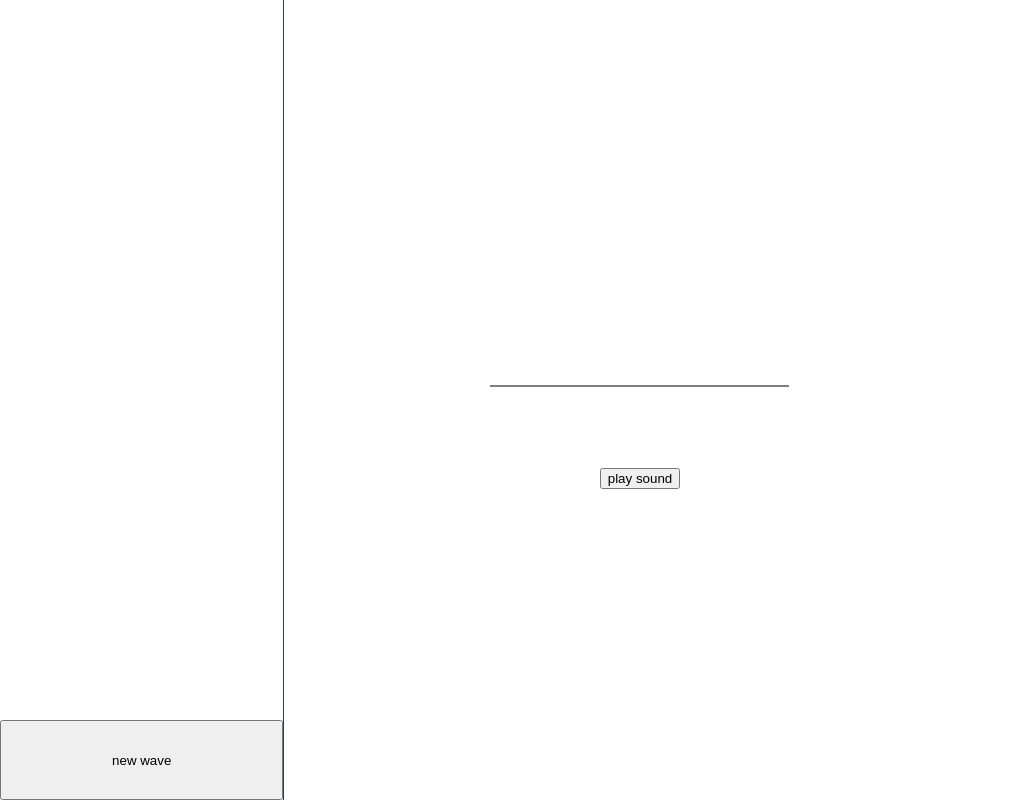
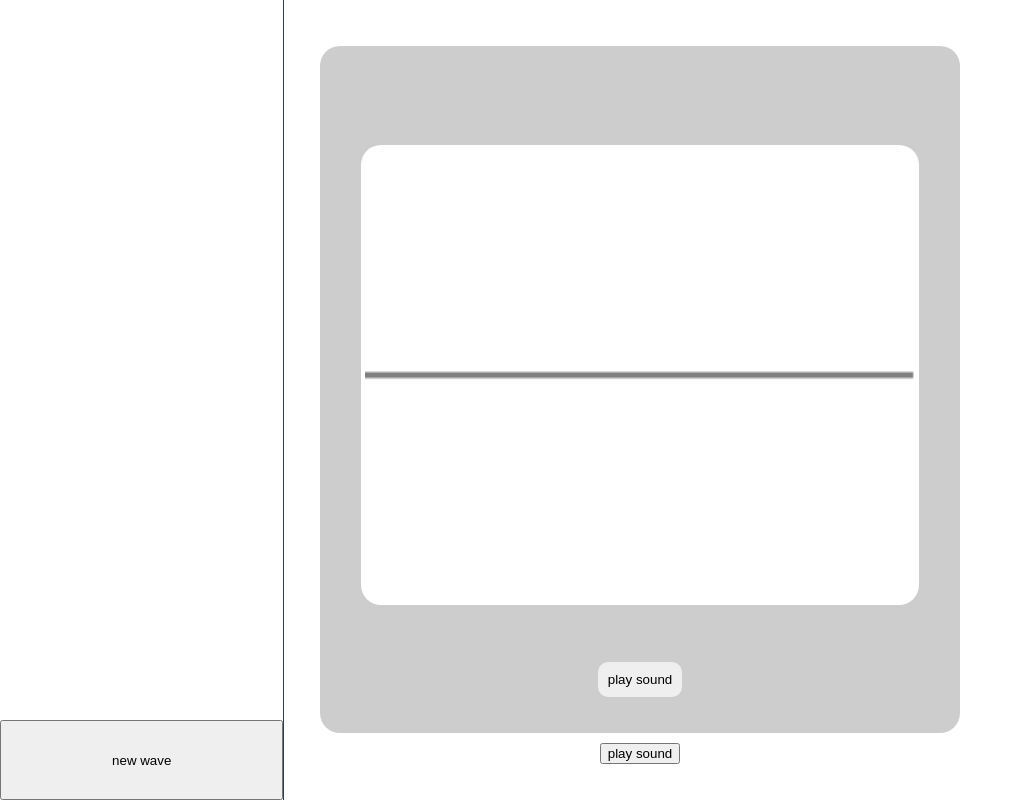
Before and after one commit to guillermoVicenteGonzalez/vue-synth, a Vue app in the folder vue-synth/: page / in a window 1280 px wide. Shown: the whole page, without its empty margins (0-1023 px from the left). Built offline with nearby package versions, Linux system fonts and the light colour scheme.

Commit message:
main functionality

```diff
--- a/vue-synth/src/assets/base.css
+++ b/vue-synth/src/assets/base.css
@@ -37,6 +37,7 @@
 
   --bg-default:#fff;
   --card-color:#cdcdcd;
+  --card-surface:#fff;
   --card-detail:#696969;
   --canvas-bg:#fff;
 }
--- a/vue-synth/src/assets/main.css
+++ b/vue-synth/src/assets/main.css
@@ -23,6 +23,21 @@ a,
   padding: 3px;
 }
 
+.btn{
+  border:none;
+  padding: 10px;
+  border-radius: 10px;
+  cursor: pointer;
+}
+
+.btn:hover{
+
+}
+
+.divider{
+
+}
+
 @media (hover: hover) {
   a:hover {
     background-color: hsla(160, 100%, 37%, 0.2);
--- a/vue-synth/src/components/GCard.vue
+++ b/vue-synth/src/components/GCard.vue
@@ -1,5 +1,56 @@
 <template>
     <div class="card">
-        <slot></slot>
+        <div class="cardTitle">
+            <slot name="title"></slot>
+        </div>
+        <div class="cardBody">
+            <slot name="body">
+
+            </slot>
+        </div>
+
+
+        <div class="cardActions">
+            <slot name="actions">
+            </slot>
+        </div>
     </div>
 </template>
+
+<style scoped>
+    .card{
+        width: 100%;
+        height: 100%;
+        min-width: fit-content;
+        min-height: fit-content;
+
+        margin: 10px;
+        padding: 10px;
+
+        background-color: var(--card-color);
+        border-radius: 20px;
+
+        display: grid;
+        grid-template-rows:1fr 9fr 1.5fr;
+    }
+
+    .cardBody{
+        margin:5%;
+        background-color: var(--card-surface);
+        border-radius: 20px;
+    }
+
+    .cardActions{
+        display: flex;
+        flex-direction: row;
+        align-items: center;
+        justify-content: center;
+    }
+
+    .divider{
+        background-color: red;
+        color:red;
+        height: 2px;
+        border:none
+    }
+</style>
--- a/vue-synth/src/components/MainCanvas.vue
+++ b/vue-synth/src/components/MainCanvas.vue
@@ -50,6 +50,9 @@ function animateWave(){
     if(ctx != undefined){
         paintMainWave(props.waves, ctx, frames);
     }
+    if(frames > 10000000){
+        frames = 0;
+    }
 
     window.requestAnimationFrame(animateWave)
 }
@@ -61,3 +64,11 @@ onMounted(() => {
     // emit("updateWave");
 });
 </script>
+
+<style scoped>
+canvas{
+    width:100%;
+    height:100%;
+    padding:4px
+}
+</style>
--- a/vue-synth/src/views/MainLayout.vue
+++ b/vue-synth/src/views/MainLayout.vue
@@ -2,11 +2,6 @@
     <div class="layout">
         <div class="leftControls">
             <div class="waveCardList">
-                <!-- <WaveDisplaVue
-                @update-wave="onWaveUpdated"
-                v-for="(wave, index) in waves"
-                :key=index
-                :wave="wave"></WaveDisplaVue> -->
                 <waveList
                 :waves=waves
                 @refresh-waves="onWaveUpdated"></waveList>
@@ -16,10 +11,17 @@
         </div>
 
         <section class="mainSection">
-            <!-- <canvas id="mainCanvas" ref="mainCanvas"></canvas> -->
             <GCard>
-                <MainCanvas
-                :waves="waves"></MainCanvas>
+                <template v-slot:body>
+                    <MainCanvas
+                    :waves="waves"></MainCanvas>
+                </template>
+
+                <template v-slot:actions>
+                    <button class="btn"
+                    @click="playSound(mainWavePoints,440000)"
+                    >play sound</button>
+                </template>
             </GCard>
 
             <button
```
